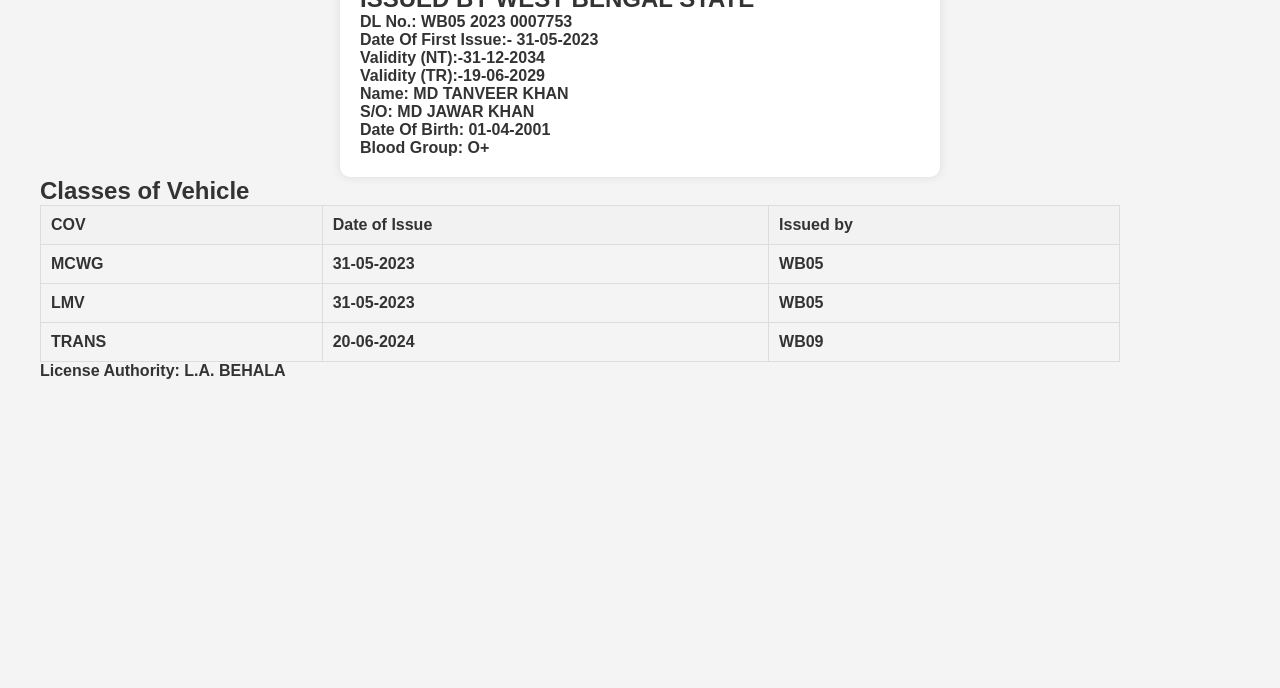
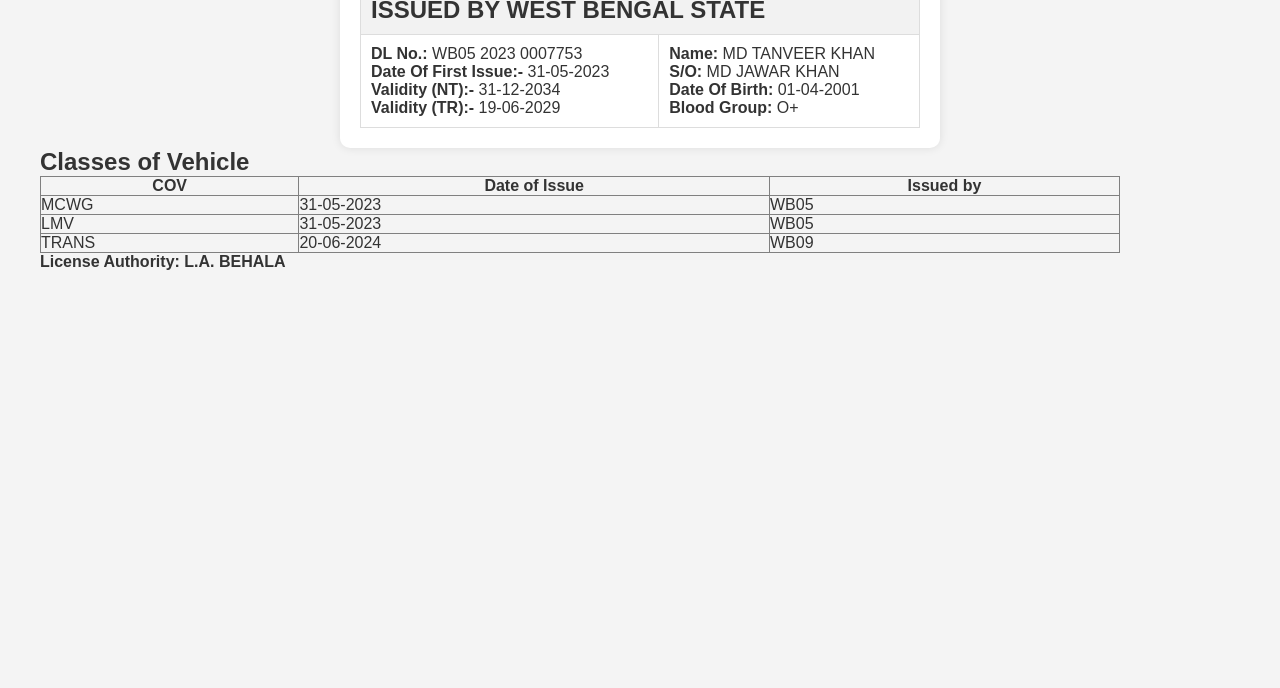
Before and after one commit to Mdfaijan2003/F-DL, a plain HTML site: page index.html in a window 1280 px wide. Shown: the part 112-800 px from the top of the page. Drawn offline with Linux system fonts and the light colour scheme.

Commit message:
Update index.html

```diff
--- a/index.html
+++ b/index.html
@@ -32,6 +32,8 @@
       width: 90%;
       border-collapse: collapse;
     }
+    #one{
+      width:100%;
     table,
     th,
     td {
@@ -57,19 +59,31 @@
 <body>
   <div class="container">
     <h1>INDIAN UNION DRIVING LICENSE</h1>
-    <h2>ISSUED BY WEST BENGAL STATE</h2>
-    <p><strong>DL No.: WB05 2023 0007753</strong></p>
-    <p><strong>Date Of First Issue:- 31-05-2023</strong< /p>
-        <p><strong>Validity (NT):-31-12-2034</strong< /p>
-            <p><strong>Validity (TR):-19-06-2029</strong< /p>
-
-  <p><strong>Name:</strong> MD TANVEER KHAN</p>
-  <p><strong>S/O: </strong> MD JAWAR KHAN</p>
-  <p><strong>Date Of Birth:</strong> 01-04-2001</p>
-  <p><strong>Blood Group:</strong> O+</p>
+    <table id="one">
+      <tr>
+        <th colspan="2">
+          <h2>ISSUED BY WEST BENGAL STATE</h2>
+        </th>
+      </tr>
+      <tr>
+        <td>
+              <p><strong>DL No.:</strong> WB05 2023 0007753</p>
+              <p><strong>Date Of First Issue:-</strong> 31-05-2023</p>
+              <p><strong>Validity (NT):- </strong>31-12-2034</p>
+              <p><strong>Validity (TR):- </strong>19-06-2029</p>
+        </td>
+        <td>
+          <p><strong>Name:</strong> MD TANVEER KHAN</p>
+          <p><strong>S/O: </strong> MD JAWAR KHAN</p>
+          <p><strong>Date Of Birth:</strong> 01-04-2001</p>
+          <p><strong>Blood Group:</strong> O+</p>
+        </td>
+      </tr>
+    </table>
+    <!-- <hr> -->
   </div>
   <h2>Classes of Vehicle</h2>
-  <table border="1">
+  <table border="1" id="two">
     <tr>
       <th>COV</th>
       <th>Date of Issue</th>
```
